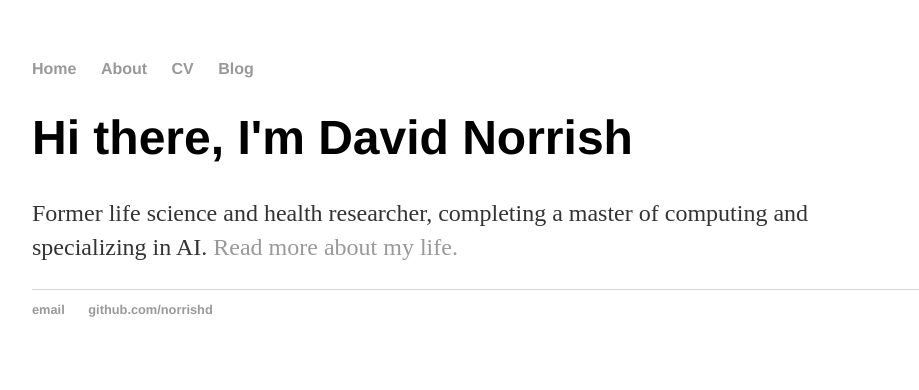
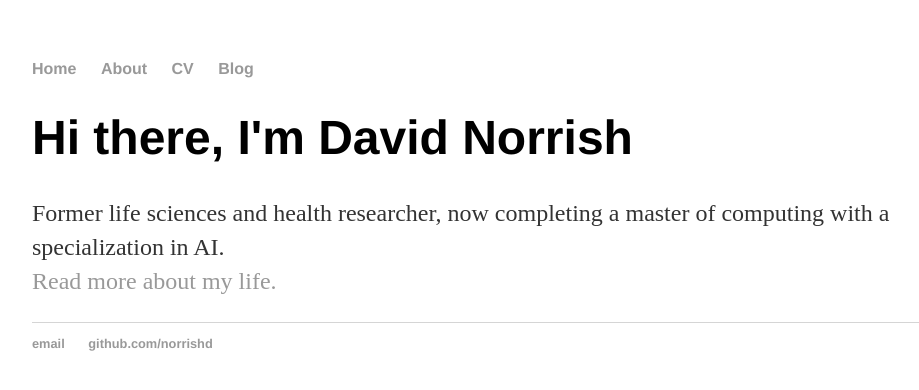
Before and after one commit to norrishd/norrishd.github.io, a Jekyll site: the page built from index.html, in a window 1280 px wide. Shown: the top 390 px of the page, without its empty margins (160-1079 px from the left). Built offline with Jekyll 4.4.1, drawn with Linux system fonts in a browser that asks for light colours.

Commit message:
Update index.html

```diff
--- a/index.html
+++ b/index.html
@@ -4,5 +4,7 @@ title: David Norrish, MSc BSc
 ---
 <div class="blurb">
 	<h1>Hi there, I'm David Norrish</h1>
-	<p>Former life science and health researcher, completing a master of computing and specializing in AI. <a href="/about">Read more about my life.</a></p>
+	<p>Former life sciences and health researcher, now completing a master of computing with a specialization in AI.
+		<br/>
+	<a href="/about">Read more about my life.</a></p>
 </div><!-- /.blurb -->
```
